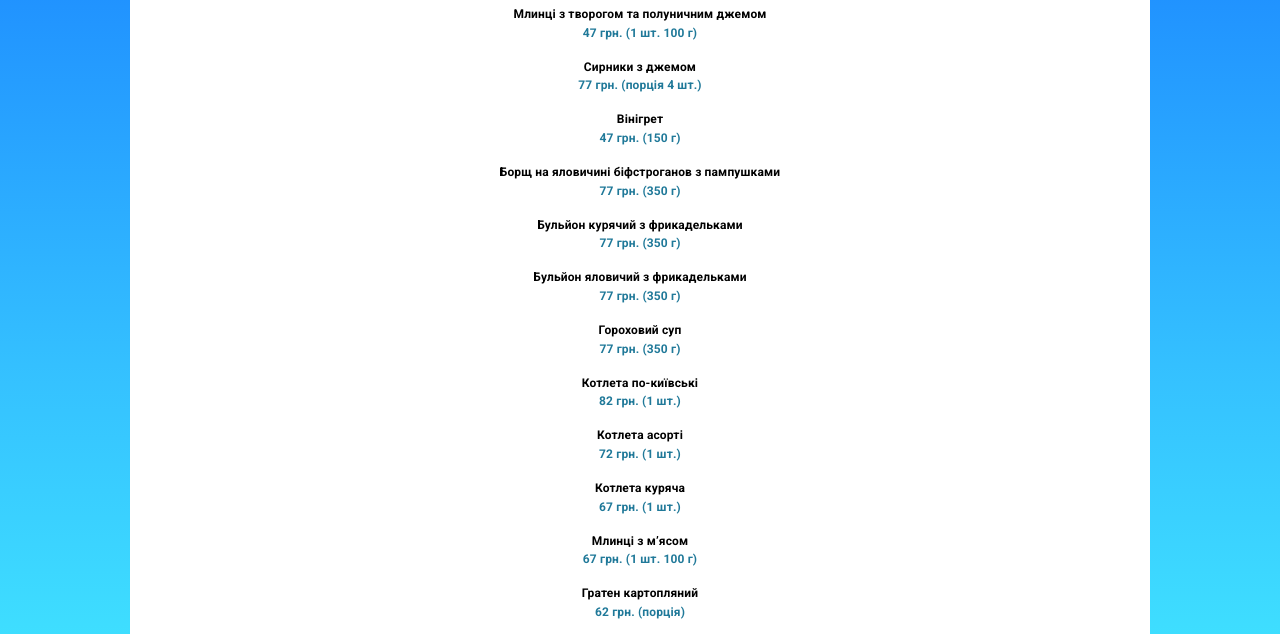
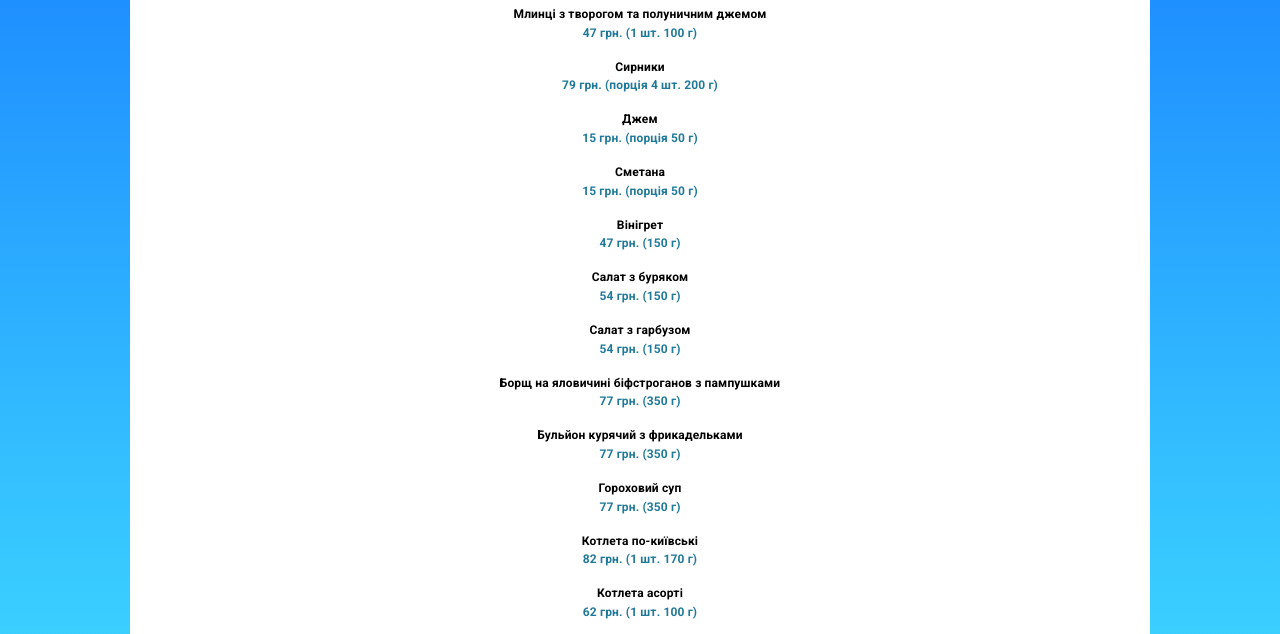
Before and after one commit to SerhiiOli/lazy-kitchen-menu, a plain HTML site: page index.html in a window 1280 px wide. Shown: the part 164-798 px from the top of the page. Drawn offline with Linux system fonts and the light colour scheme.

Commit message:
Add files via upload

```diff
--- a/index.html
+++ b/index.html
@@ -32,12 +32,28 @@
 									<div class="doggie__price">47 грн. (1 шт. 100 г)</div>
 								</div>
 								<div class="doggie__item">
-									<div class="doggie__name">Сирники з джемом</div>
-									<div class="doggie__price">77 грн. (порція 4 шт.)</div>
+									<div class="doggie__name">Сирники</div>
+									<div class="doggie__price">79 грн. (порція 4 шт. 200 г)</div>
+								</div>
+								<div class="doggie__item">
+									<div class="doggie__name">Джем</div>
+									<div class="doggie__price">15 грн. (порція 50 г)</div>
+								</div>
+								<div class="doggie__item">
+									<div class="doggie__name">Сметана</div>
+									<div class="doggie__price">15 грн. (порція 50 г)</div>
 								</div>
 								<div class="doggie__item">
 									<div class="doggie__name">Вінігрет</div>
 									<div class="doggie__price">47 грн. (150 г)</div>
+								</div>
+								<div class="doggie__item">
+									<div class="doggie__name">Салат з буряком</div>
+									<div class="doggie__price">54 грн. (150 г)</div>
+								</div>
+								<div class="doggie__item">
+									<div class="doggie__name">Салат з гарбузом</div>
+									<div class="doggie__price">54 грн. (150 г)</div>
 								</div>
 								<div class="doggie__item">
 									<div class="doggie__name">Борщ на яловичині біфстроганов з пампушками</div>
@@ -48,32 +64,32 @@
 									<div class="doggie__price">77 грн. (350 г)</div>
 								</div>
 								<div class="doggie__item">
-									<div class="doggie__name">Бульйон яловичий з фрикадельками</div>
-									<div class="doggie__price">77 грн. (350 г)</div>
-								</div>
-								<div class="doggie__item">
 									<div class="doggie__name">Гороховий суп</div>
 									<div class="doggie__price">77 грн. (350 г)</div>
 								</div>
 								<div class="doggie__item">
 									<div class="doggie__name">Котлета по-київські</div>
-									<div class="doggie__price">82 грн. (1 шт.)</div>
+									<div class="doggie__price">82 грн. (1 шт. 170 г)</div>
 								</div>
 								<div class="doggie__item">
 									<div class="doggie__name">Котлета асорті</div>
-									<div class="doggie__price">72 грн. (1 шт.)</div>
+									<div class="doggie__price">62 грн. (1 шт. 100 г)</div>
 								</div>
 								<div class="doggie__item">
 									<div class="doggie__name">Котлета куряча</div>
-									<div class="doggie__price">67 грн. (1 шт.)</div>
+									<div class="doggie__price">48 грн. (1 шт. 100 г)</div>
 								</div>
 								<div class="doggie__item">
 									<div class="doggie__name">Млинці з мʼясом</div>
-									<div class="doggie__price">67 грн. (1 шт. 100 г)</div>
+									<div class="doggie__price">48 грн. (1 шт. 100 г)</div>
 								</div>
 								<div class="doggie__item">
-									<div class="doggie__name">Гратен картопляний</div>
-									<div class="doggie__price">62 грн. (порція)</div>
+									<div class="doggie__name">Рис з овочами</div>
+									<div class="doggie__price">47 грн. (180 г)</div>
+								</div>
+								<div class="doggie__item">
+									<div class="doggie__name">Картопляне пюре з сиром</div>
+									<div class="doggie__price">47 грн. (180 г)</div>
 								</div>
 								<div class="doggie__item">
 									<div class="doggie__name">Деруни</div>
@@ -89,7 +105,7 @@
 								</div>
 								<div class="doggie__item">
 									<div class="doggie__name">Смажена цвітна капуста</div>
-									<div class="doggie__price">67 грн. (порція 180 г)</div>
+									<div class="doggie__price">67 грн. (180 г)</div>
 								</div>
 							</div>
 						</div>
```
